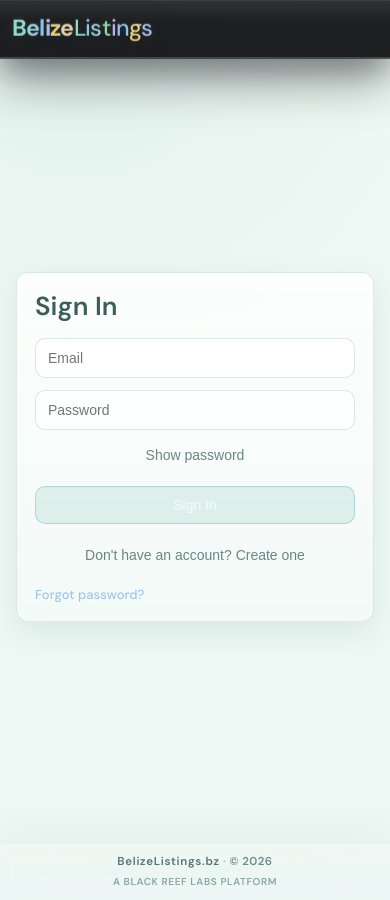
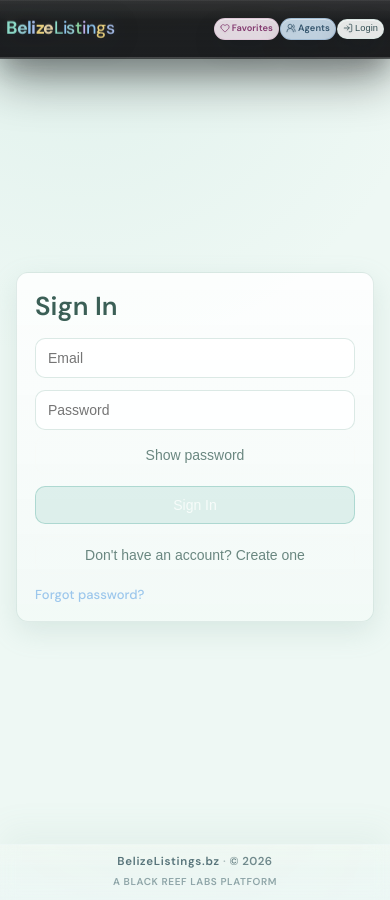
Before and after one commit to LordLeviSean/belizelistings, a Next.js app: page /login in a window 390 px wide. Built offline with nearby package versions, Linux system fonts and the light colour scheme; no server answers; the database is empty.

Commit message:
Mobile nav visibility and homepage background containment
Co-authored-by: Cursor <cursoragent@cursor.com>

```diff
--- a/src/components/SiteNav.jsx
+++ b/src/components/SiteNav.jsx
@@ -10,6 +10,7 @@ import {
   LogOut,
   Menu,
   Sparkles,
+  UserCircle,
   UsersRound,
   X,
 } from "lucide-react";
@@ -229,13 +230,25 @@ export default function SiteNav({ active = "auto", variant = "full" }) {
   const signedInNavCluster =
     authLayoutReady && !loading && user;
 
-  const renderNavActions = (variant = "desktop") => {
+  const hasMobileDrawer = authLayoutReady && !loading && Boolean(user);
+
+  useEffect(() => {
+    if (!hasMobileDrawer) closeMobileMenu();
+  }, [hasMobileDrawer, closeMobileMenu]);
+
+  const navContextClasses = (variant) => {
     const isDrawer = variant === "drawer";
-    const onNavigate = isDrawer ? closeMobileMenu : undefined;
-    const linkBase = isDrawer ? `${styles.navLink} ${styles.drawerNavLink}` : styles.navLink;
-    const btnBase = isDrawer ? `${styles.navBtn} ${styles.drawerNavLink}` : styles.navBtn;
+    return {
+      isDrawer,
+      onNavigate: isDrawer ? closeMobileMenu : undefined,
+      linkBase: isDrawer ? `${styles.navLink} ${styles.drawerNavLink}` : styles.navLink,
+      btnBase: isDrawer ? `${styles.navBtn} ${styles.drawerNavLink}` : styles.navBtn,
+    };
+  };
 
-    const favoritesLink = (
+  const renderFavoritesLink = (variant) => {
+    const { onNavigate, linkBase } = navContextClasses(variant);
+    return (
       <Link
         href="/favorites"
         onClick={onNavigate}
@@ -256,34 +269,11 @@ export default function SiteNav({ active = "auto", variant = "full" }) {
         </span>
       </Link>
     );
+  };
 
-    const sessionCluster = (
-      <>
-        {user ? (
-          <button
-            type="button"
-            onClick={isDrawer ? handleDashboardFromMobile : handleDashboard}
-            className={`${linkBase} ${styles.navPillDashboard} ${
-              resolvedActive === "dashboard" ? styles.navLinkActive : ""
-            } ${resolvedActive === "dashboard" ? styles.navDashboardActive : ""}`}
-          >
-            <span className={styles.navLinkInner}>
-              <Sparkles
-                className={`${styles.navIcon} ${styles.navIconDashboard} ${
-                  dashboardIdleHomeChrome ? styles.navIconDashboardHome : ""
-                } ${
-                  resolvedActive === "dashboard" ? styles.navIconDashboardActive : ""
-                } ${resolvedActive === "dashboard" && role === "admin" ? styles.navIconDashboardPower : ""
-                }`}
-                fill={dashboardFilled ? "currentColor" : "none"}
-                strokeWidth={1.85}
-                aria-hidden
-              />
-              Dashboard
-            </span>
-          </button>
-        ) : null}
-
+  const renderAgentsLink = (variant) => {
+    const { onNavigate, linkBase } = navContextClasses(variant);
+    return (
       <Link
         href="/agents"
         onClick={onNavigate}
@@ -303,23 +293,84 @@ export default function SiteNav({ active = "auto", variant = "full" }) {
           Agents
         </span>
       </Link>
+    );
+  };
 
-        {isDrawer ? (
+  const renderDashboardButton = (variant) => {
+    if (!user) return null;
+    const { linkBase } = navContextClasses(variant);
+    return (
+      <button
+        type="button"
+        onClick={variant === "drawer" ? handleDashboardFromMobile : handleDashboard}
+        className={`${linkBase} ${styles.navPillDashboard} ${
+          resolvedActive === "dashboard" ? styles.navLinkActive : ""
+        } ${resolvedActive === "dashboard" ? styles.navDashboardActive : ""}`}
+      >
+        <span className={styles.navLinkInner}>
+          <Sparkles
+            className={`${styles.navIcon} ${styles.navIconDashboard} ${
+              dashboardIdleHomeChrome ? styles.navIconDashboardHome : ""
+            } ${
+              resolvedActive === "dashboard" ? styles.navIconDashboardActive : ""
+            } ${resolvedActive === "dashboard" && role === "admin" ? styles.navIconDashboardPower : ""}`}
+            fill={dashboardFilled ? "currentColor" : "none"}
+            strokeWidth={1.85}
+            aria-hidden
+          />
+          Dashboard
+        </span>
+      </button>
+    );
+  };
+
+  const renderNotificationCenter = (variant) => {
+    if (!user) return null;
+    const { isDrawer } = navContextClasses(variant);
+    if (isDrawer) {
+      return (
         <div className={styles.drawerNotificationWrap}>
           <NotificationCenter />
         </div>
-        ) : (
-          <NotificationCenter />
-        )}
+      );
+    }
+    return <NotificationCenter />;
+  };
 
-        <div className={isDrawer ? styles.drawerAuthSlot : styles.authAccountSlot}>
-          {!authLayoutReady ? (
+  const renderAuthSlot = (variant, { mode = "default" } = {}) => {
+    const { onNavigate, linkBase, btnBase } = navContextClasses(variant);
+
+    if (!authLayoutReady) {
+      return (
         <span className={`${linkBase} ${styles.navAuthSkeleton}`} aria-hidden="true" />
-          ) : loading ? (
+      );
+    }
+
+    if (loading) {
+      return (
         <span className={`${linkBase} ${styles.navLinkIdle}`} aria-busy="true" aria-label="Loading">
           <Loader2 className={`${styles.navIcon} ${styles.navIconSpin}`} strokeWidth={1.85} aria-hidden />
         </span>
-          ) : user ? (
+      );
+    }
+
+    if (user) {
+      if (mode === "account") {
+        return (
+          <button
+            type="button"
+            onClick={handleDashboard}
+            className={linkBase}
+          >
+            <span className={styles.navLinkInner}>
+              <UserCircle className={styles.navIcon} strokeWidth={1.85} aria-hidden />
+              Account
+            </span>
+          </button>
+        );
+      }
+
+      return (
         <button
           type="button"
           onClick={handleLogout}
@@ -330,7 +381,10 @@ export default function SiteNav({ active = "auto", variant = "full" }) {
             Logout
           </span>
         </button>
-          ) : (
+      );
+    }
+
+    return (
       <button
         type="button"
         onClick={() => {
@@ -344,24 +398,38 @@ export default function SiteNav({ active = "auto", variant = "full" }) {
           Login
         </span>
       </button>
-          )}
+    );
+  };
+
+  const renderNavActions = (variant = "desktop") => (
+    <>
+      {renderFavoritesLink(variant)}
+      <div className={styles.authSessionCluster}>
+        {renderDashboardButton(variant)}
+        {renderAgentsLink(variant)}
+        {renderNotificationCenter(variant)}
+        <div className={navContextClasses(variant).isDrawer ? styles.drawerAuthSlot : styles.authAccountSlot}>
+          {renderAuthSlot(variant)}
+        </div>
       </div>
     </>
   );
 
-    if (isDrawer) {
+  const renderPrimaryNavActions = (variant = "mobileBar") => (
+    <>
+      {renderFavoritesLink(variant)}
+      {renderAgentsLink(variant)}
+      <div className={styles.authAccountSlot}>{renderAuthSlot(variant, { mode: user ? "account" : "default" })}</div>
+    </>
+  );
+
+  const renderSecondaryNavActions = (variant = "drawer") => {
+    if (!user) return null;
     return (
       <>
-          {favoritesLink}
-          {sessionCluster}
-        </>
-      );
-    }
-
-    return (
-      <>
-        {favoritesLink}
-        <div className={styles.authSessionCluster}>{sessionCluster}</div>
+        {renderDashboardButton(variant)}
+        {renderNotificationCenter(variant)}
+        <div className={styles.drawerAuthSlot}>{renderAuthSlot(variant)}</div>
       </>
     );
   };
@@ -392,10 +460,18 @@ export default function SiteNav({ active = "auto", variant = "full" }) {
         </span>
       </Link>
 
-      <nav className={styles.navLinks} aria-label="Primary navigation">
+      <nav className={`${styles.navLinks} ${styles.navLinksDesktop}`} aria-label="Primary navigation">
         {renderNavActions("desktop")}
       </nav>
 
+      <nav
+        className={`${styles.navLinks} ${styles.navLinksMobilePrimary}`}
+        aria-label="Primary navigation"
+      >
+        {renderPrimaryNavActions("mobileBar")}
+      </nav>
+
+      {hasMobileDrawer ? (
         <button
           ref={mobileMenuBtnRef}
           type="button"
@@ -411,8 +487,9 @@ export default function SiteNav({ active = "auto", variant = "full" }) {
             <Menu className={styles.mobileMenuIcon} strokeWidth={2} aria-hidden />
           )}
         </button>
+      ) : null}
 
-      {mobileMenuOpen ? (
+      {mobileMenuOpen && hasMobileDrawer ? (
         <>
           <div
             className={styles.mobileDrawerBackdrop}
@@ -427,9 +504,9 @@ export default function SiteNav({ active = "auto", variant = "full" }) {
             className={styles.mobileDrawer}
             role="dialog"
             aria-modal="true"
-            aria-label="Primary navigation"
+            aria-label="Account navigation"
           >
-            <div className={styles.mobileDrawerInner}>{renderNavActions("drawer")}</div>
+            <div className={styles.mobileDrawerInner}>{renderSecondaryNavActions("drawer")}</div>
           </nav>
         </>
       ) : null}
--- a/src/components/SiteNavUnified.module.css
+++ b/src/components/SiteNavUnified.module.css
@@ -133,8 +133,8 @@
   }
 }
 
-/* Tighter pill rhythm when notification bell is absent (signed-out shells) */
-.navbarSignedOut .navLinks {
+/* Tighter pill rhythm when notification bell is absent (signed-out shells, desktop) */
+.navbarSignedOut .navLinksDesktop {
   gap: 3px;
 }
 
@@ -142,8 +142,9 @@
   gap: 3px;
 }
 
-/* Signed in: session cluster + notifications pill wrap cleanly on narrow viewports */
-.navbarSignedIn .navLinks {
+/* Signed in: session cluster + notifications pill wrap cleanly on narrow viewports (desktop only) */
+@media (min-width: 801px) {
+  .navbarSignedIn .navLinksDesktop {
     flex-wrap: wrap;
     justify-content: flex-end;
     row-gap: 5px;
@@ -153,13 +154,6 @@
     flex-wrap: wrap;
     justify-content: flex-end;
     row-gap: 5px;
-}
-
-@media (max-width: 800px) {
-  .navbarSignedIn .navLinks,
-  .navbarSignedIn .authSessionCluster {
-    gap: 3px;
-    column-gap: 3px;
   }
 }
 
@@ -800,34 +794,119 @@
 }
 
 @media (max-width: 800px) {
+  .navLinksDesktop {
+    display: none;
+  }
+
+  .navLinksMobilePrimary {
+    display: flex;
+    align-items: center;
+    gap: 2px;
+    flex: 1;
+    min-width: 0;
+    justify-content: flex-end;
+    margin-left: 6px;
+    flex-wrap: nowrap;
+  }
+
+  .navbar {
+    padding: 0 8px;
+    gap: 4px;
+  }
+
   .brandWordmark {
-    font-size: calc(0.88rem + 12px);
+    font-size: calc(0.76rem + 8px);
   }
 
   .brand {
-    flex-shrink: 0;
+    flex-shrink: 1;
     min-width: 0;
+    max-width: 42%;
   }
 
-  .navLinks {
-    display: none;
+  .navLinksMobilePrimary .navLink,
+  .navLinksMobilePrimary .navBtn {
+    padding: 4px 6px;
+    font-size: 0.62rem;
+    letter-spacing: 0.008em;
+  }
+
+  .navLinksMobilePrimary .navLinkInner {
+    gap: 3px;
+  }
+
+  .navLinksMobilePrimary .navIcon {
+    width: 11px;
+    height: 11px;
+  }
+
+  .navLinksMobilePrimary .authAccountSlot {
+    min-width: 0;
+    flex-shrink: 0;
+  }
+
+  .navLinksMobilePrimary .navAuthSkeleton {
+    min-width: 3.5rem;
+    min-height: 24px;
+    padding: 4px 6px;
   }
 
   .mobileMenuBtn {
     display: inline-flex;
+    width: 32px;
+    height: 32px;
   }
 
-  .navLink,
-  .navBtn {
-    padding: 5px 8px;
-    font-size: 0.7rem;
+  .mobileMenuIcon {
+    width: 15px;
+    height: 15px;
+  }
+}
+
+@media (min-width: 801px) {
+  .navLinksDesktop {
+    display: flex;
+  }
+
+  .navLinksMobilePrimary {
+    display: none;
   }
 }
 
 /* Keep sticky nav at token height — avoid wrap-driven double chrome on narrow phones */
 @media (max-width: 420px) {
   .brandWordmark {
-    font-size: calc(0.82rem + 10px);
+    font-size: calc(0.68rem + 7px);
+  }
+
+  .navbar {
+    padding: 0 6px;
+    gap: 2px;
+  }
+
+  .navLinksMobilePrimary {
+    gap: 1px;
+    margin-left: 4px;
+  }
+
+  .navLinksMobilePrimary .navLink,
+  .navLinksMobilePrimary .navBtn {
+    padding: 3px 5px;
+    font-size: 0.58rem;
+  }
+
+  .navLinksMobilePrimary .navIcon {
+    width: 10px;
+    height: 10px;
+  }
+
+  .navLinksMobilePrimary .navLinkInner {
+    gap: 2px;
+  }
+
+  .mobileMenuBtn {
+    width: 30px;
+    height: 30px;
   }
 }
 
```
Also changed, not shown: src/pages/index.js (+10 -5 lines), src/styles/HomeMapFirst.module.css (+75 -12 lines). Lines whose indentation alone changed are shown as unchanged.
